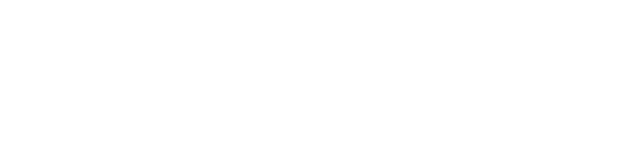
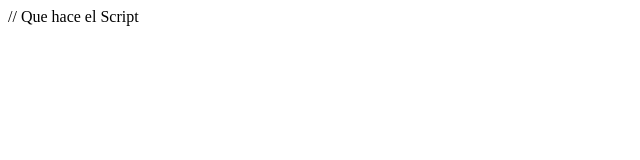
Before and after one commit to PabloSancheztr/Smash-Run, a plain HTML site: page SmashRun.html in a window 1280 px wide. Shown: the whole page, without its empty margins (0-640 px from the left). Drawn offline with Linux system fonts and the light colour scheme.

Commit message:
Update SmashRun.html

```diff
--- a/SmashRun.html
+++ b/SmashRun.html
@@ -4,6 +4,6 @@
     </head>
 
     <body>
-        <script type="text/javascript"></script>
+        <script type="text/javascript"></script> // Que hace el Script
     </body>
 </html>
```
